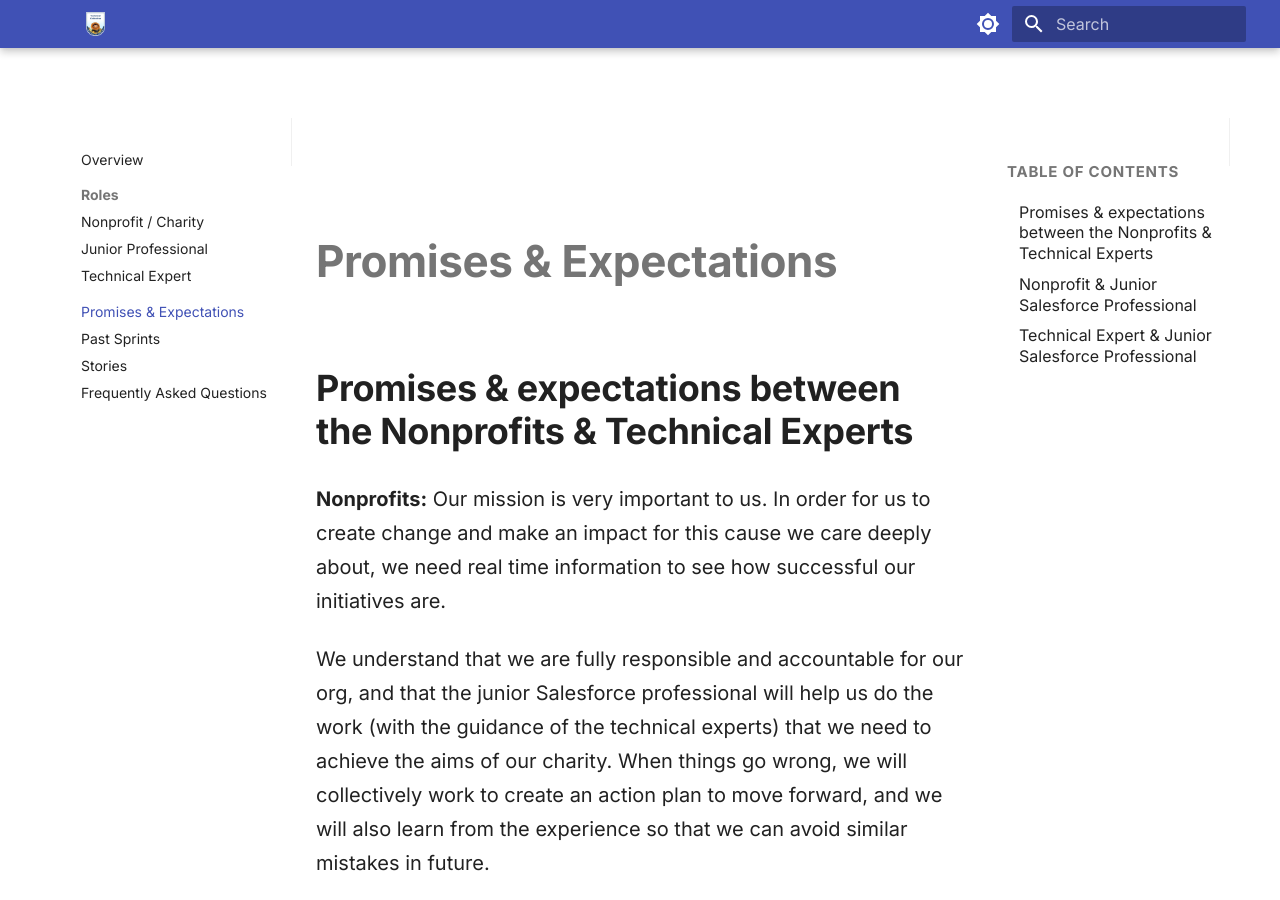
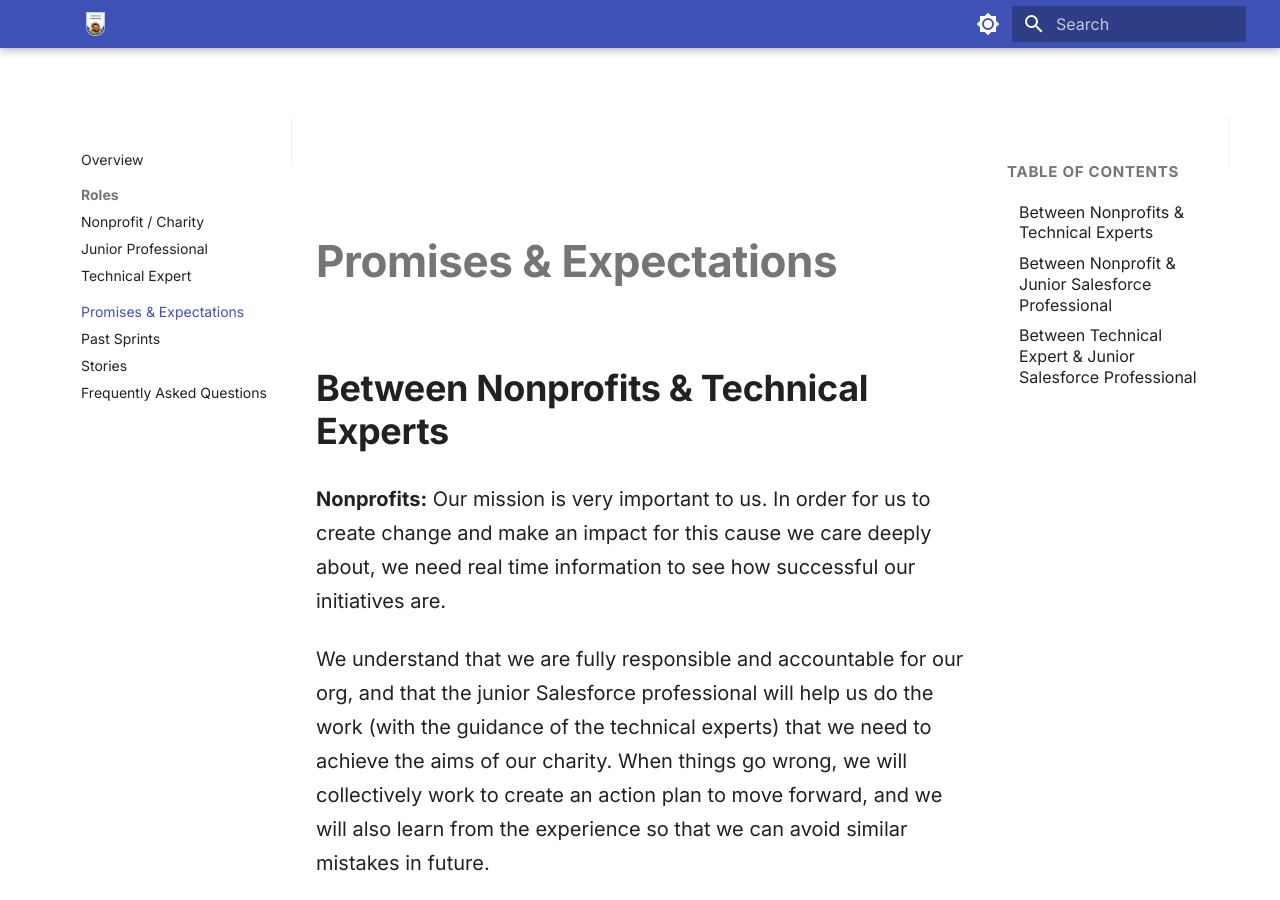
Before and after one commit to SFDO-Community-Sprints/The-Technical-Collective, an MkDocs documentation site: the page built from files/docs/promises-expectations.md, in a window 1280 px wide and 900 px high. Built offline with MkDocs 1.6.1 and Material for MkDocs 9.7.7, drawn with Linux system fonts in a browser that asks for light colours; some of the changed text lies outside the part shown.

Commit message:
Update promises-expectations.md

```diff
--- a/files/docs/promises-expectations.md
+++ b/files/docs/promises-expectations.md
@@ -1,6 +1,6 @@
 # Promises & Expectations
 
-## Promises & expectations between the Nonprofits & Technical Experts
+## Between Nonprofits & Technical Experts
 
 **Nonprofits:**
 Our mission is very important to us. In order for us to create change and make an impact for this cause we care deeply about, we need real time information to see how successful our initiatives are.
@@ -32,7 +32,7 @@ In aid of this, we promise to utilise our collective skills and experience to:
 * Be clear about the hours and timings that we can commit to the programme
 Be honest if we are no longer able to provide services due to personal or professional circumstances
 
-## Nonprofit & Junior Salesforce Professional
+## Between Nonprofit & Junior Salesforce Professional
 
 **Nonprofit**
 
@@ -75,7 +75,7 @@ I am a certified Salesforce professional, possibly pivoting into the Salesforce
 * Have a growth mindset, recognise that this is a career-changing moment and be fully open to feedback so that I can grow and learn
 * Document my processes so that I am able to handover easily to the charity once the project is completed
 
-## Technical Expert & Junior Salesforce Professional
+## Between Technical Expert & Junior Salesforce Professional
 
 **Technical Expert**
 
```
